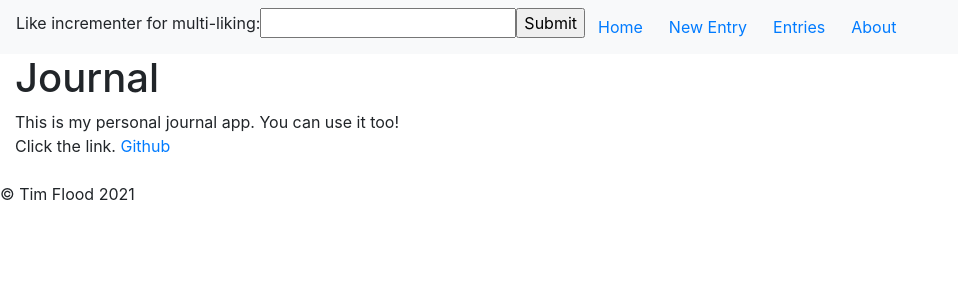
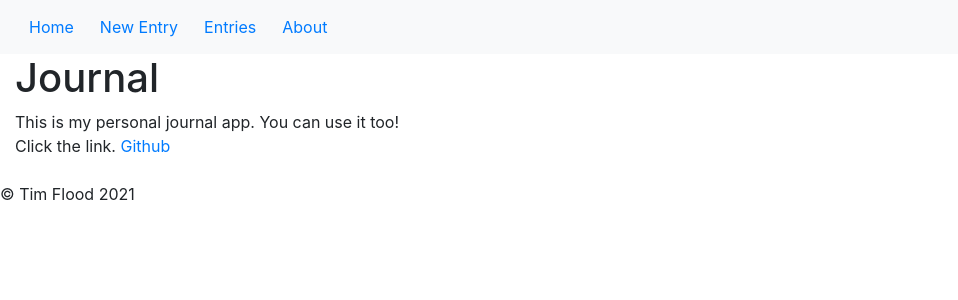
Before and after one commit to t-flood/journal-project, a React (Create React App) app in the folder client/: page / in a window 1280 px wide. Shown: the top 300 px of the page, without its empty margins (0-958 px from the left). Built offline with nearby package versions, Linux system fonts and the light colour scheme.

Commit message:
remove incrementer from nav

```diff
--- a/client/src/App.js
+++ b/client/src/App.js
@@ -9,14 +9,14 @@ import Index from "./components/Index";
 import Form from "./components/Form";
 
 class App extends Component {
-  state = {
-    // likes: {},
-    incrementBy: 1,
-  };
+  // state = {
+  //   // likes: {},
+  //   incrementBy: 1,
+  // };
 
-  handleChangeIncrementBy = (incrementBy) => {
-    this.setState({ incrementBy });
-  };
+  // handleChangeIncrementBy = (incrementBy) => {
+  //   this.setState({ incrementBy });
+  // };
 
   // handleLike = (entryId) => {
   //   const likes = this.state.likes;
@@ -30,12 +30,12 @@ class App extends Component {
   render() {
     return (
       <Router>
-        <Nav onChangeIncrementBy={this.handleChangeIncrementBy} />
+        <Nav />
         <Switch>
           <Route exact path="/" component={Home} />
           <Route exact path="/about" component={About} />
           <Route exact path="/entries">
-            <Index incrementBy={this.state.incrementBy} />
+            <Index />
           </Route>
           <Route exact path="/entries/new" component={Form} />
           <Route component={ErrorPage} />
--- a/client/src/components/Nav.js
+++ b/client/src/components/Nav.js
@@ -1,12 +1,10 @@
 import React, { Component } from "react";
 import { Link } from "react-router-dom";
-import Incrementer from "./Incrementer";
 
 class Nav extends Component {
   render() {
     return (
       <nav className="navbar navbar-expand-lg navbar-light bg-light">
-        <Incrementer onChangeIncrementBy={this.props.onChangeIncrementBy} />
         <div>
           <ul className="nav">
             <li className="nav-item">
```
